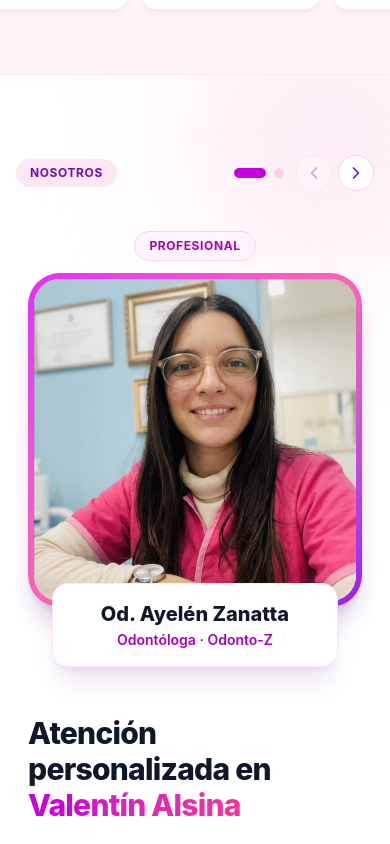
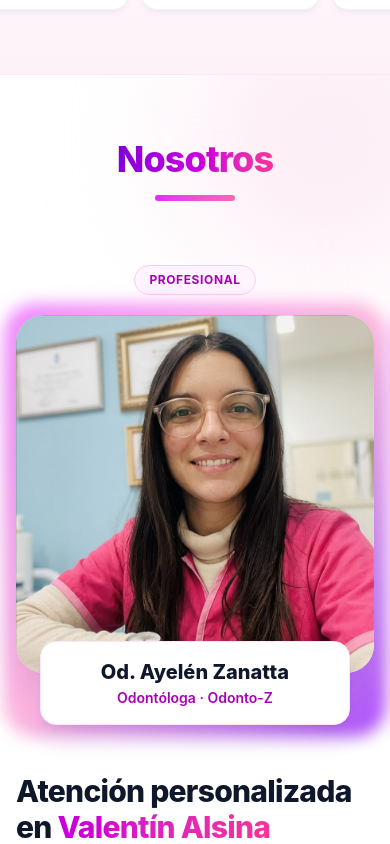
Before and after one commit to LuisLazaro12319/odonto-z, a React (Vite) app: page / in a window 390 px wide. Shown: the part 1338-2182 px from the top of the page. Built offline with nearby package versions, Linux system fonts and the light colour scheme.

Commit message:
Nosotros: titulo centrado y grande, una tarjeta por persona con el mismo diseno y marco con brillo suave sin recortes
Co-Authored-By: Claude Sonnet 5.5 <noreply@anthropic.com>

```diff
--- a/src/components/ProfessionalSection.tsx
+++ b/src/components/ProfessionalSection.tsx
@@ -2,15 +2,12 @@ import React, { useRef, useState } from 'react';
 import { ChevronLeft, ChevronRight, MapPin, Star, UserRound } from 'lucide-react';
 import { CLINIC, TEAM, whatsappUrl } from '../data/clinicData';
 import { WhatsAppIcon } from './BrandIcons';
-
-const SLIDES = ['Profesional', 'Equipo de trabajo'];
 
 const rutaFoto = (foto: string | null) => (foto ? `${import.meta.env.BASE_URL}${foto}` : null);
 
 export const ProfessionalSection: React.FC = () => {
   const pista = useRef<HTMLDivElement>(null);
   const [activo, setActivo] = useState(0);
-  const foto = rutaFoto(CLINIC.photo);
 
   const alScrollear = () => {
     const el = pista.current;
@@ -21,12 +18,12 @@ export const ProfessionalSection: React.FC = () => {
   const irA = (i: number) => {
     const el = pista.current;
     if (!el) return;
-    const destino = Math.max(0, Math.min(SLIDES.length - 1, i));
+    const destino = Math.max(0, Math.min(TEAM.length - 1, i));
     el.scrollTo({ left: destino * el.clientWidth, behavior: 'smooth' });
   };
 
   return (
-    <section id="profesional" className="relative py-20 lg:py-24 bg-white border-b border-pink-100 overflow-hidden">
+    <section id="profesional" className="relative py-16 lg:py-24 bg-white border-b border-pink-100 overflow-hidden">
       <div
         aria-hidden="true"
         className="absolute -top-20 -right-20 w-72 h-72 rounded-full bg-pink-100/70 blur-3xl pointer-events-none"
@@ -37,99 +34,81 @@ export const ProfessionalSection: React.FC = () => {
       />
 
       <div className="relative max-w-7xl mx-auto px-4 sm:px-6 lg:px-8">
-        {/* Encabezado fijo de la sección; los rótulos de cada persona van arriba de su recuadro */}
-        <div className="flex items-center justify-between gap-4 mb-10">
-          <div className="inline-block px-3.5 py-1.5 rounded-full bg-pink-100 text-purple-800 text-xs font-bold uppercase tracking-wider">
+        {/* Título de la sección, centrado y arriba */}
+        <div className="text-center mb-6 lg:mb-8">
+          <h2 className="text-4xl sm:text-5xl lg:text-6xl font-extrabold tracking-tight">
+            <span className="bg-gradient-to-r from-purple-700 via-fuchsia-600 to-pink-500 bg-clip-text text-transparent">
               Nosotros
+            </span>
+          </h2>
+          <div className="mx-auto mt-4 h-1.5 w-20 rounded-full bg-gradient-to-r from-fuchsia-500 to-pink-400" />
         </div>
 
-          <div className="flex items-center gap-3">
-            <div className="flex items-center gap-2" role="tablist" aria-label="Secciones del carrusel">
-              {SLIDES.map((nombre, i) => (
-                <button
-                  key={nombre}
-                  type="button"
-                  role="tab"
-                  aria-selected={activo === i}
-                  aria-label={nombre}
-                  onClick={() => irA(i)}
-                  className={`h-2.5 rounded-full transition-all cursor-pointer ${
-                    activo === i ? 'w-8 bg-fuchsia-600' : 'w-2.5 bg-pink-200 hover:bg-pink-300'
-                  }`}
-                />
-              ))}
-            </div>
-            <div className="flex items-center gap-1.5">
-              <button
-                type="button"
-                onClick={() => irA(activo - 1)}
-                disabled={activo === 0}
-                aria-label="Anterior"
-                className="w-9 h-9 rounded-full border border-pink-200 bg-white text-purple-800 flex items-center justify-center hover:bg-pink-50 disabled:opacity-35 disabled:cursor-default transition-colors cursor-pointer"
-              >
-                <ChevronLeft className="w-5 h-5" />
-              </button>
-              <button
-                type="button"
-                onClick={() => irA(activo + 1)}
-                disabled={activo === SLIDES.length - 1}
-                aria-label="Siguiente"
-                className="w-9 h-9 rounded-full border border-pink-200 bg-white text-purple-800 flex items-center justify-center hover:bg-pink-50 disabled:opacity-35 disabled:cursor-default transition-colors cursor-pointer"
-              >
-                <ChevronRight className="w-5 h-5" />
-              </button>
-            </div>
-          </div>
-        </div>
-
+        {/* Carrusel: una tarjeta por persona, todas con el mismo diseño.
+            Los márgenes negativos + el relleno de cada tarjeta dejan lugar al brillo del marco para que no se corte. */}
         <div
           ref={pista}
           onScroll={alScrollear}
-          className="no-scrollbar flex overflow-x-auto snap-x snap-mandatory scroll-smooth"
+          className="no-scrollbar -mx-4 sm:-mx-6 lg:-mx-8 flex overflow-x-auto snap-x snap-mandatory scroll-smooth"
         >
-          {/* Tarjeta 1: la profesional */}
-          <div className="basis-full w-full min-w-0 grow-0 shrink-0 snap-center px-3 pb-8">
+          {TEAM.map((m, i) => {
+            const foto = rutaFoto(m.photo);
+            const principal = i === 0;
+            const titulo = m.name ?? m.role;
+            return (
+              <div
+                key={m.role}
+                className="basis-full w-full min-w-0 grow-0 shrink-0 snap-center px-4 sm:px-6 lg:px-8 py-10"
+              >
                 <div className="grid grid-cols-1 lg:grid-cols-12 gap-12 items-center">
                   <div className="lg:col-span-5">
                     <div className="max-w-md mx-auto">
-                  <p className="text-center mb-3">
+                      <p className="text-center mb-5">
                         <span className="inline-block px-3.5 py-1.5 rounded-full bg-fuchsia-50 text-fuchsia-700 border border-pink-200 text-xs font-bold uppercase tracking-wider">
-                      Profesional
+                          {m.role}
                         </span>
                       </p>
-                  {/* Marco de color: borde parejo y sin halo difuso, para que nada se recorte */}
-                  <div className="rounded-[2rem] p-1.5 bg-gradient-to-br from-fuchsia-500 via-pink-400 to-purple-600 shadow-xl shadow-purple-900/20">
-                  <div className="relative rounded-[1.6rem] overflow-hidden bg-pink-100 aspect-square">
+
+                      <div className="relative">
+                        <div className="absolute -inset-3 rounded-[2rem] bg-gradient-to-br from-fuchsia-400 via-pink-300 to-purple-600 opacity-80 blur-sm" />
+                        <div className="relative rounded-[1.75rem] overflow-hidden bg-pink-100 shadow-2xl shadow-purple-900/20 aspect-square">
                           {foto ? (
                             <img
                               src={foto}
-                        alt={`${CLINIC.professional}, odontóloga de ${CLINIC.name}`}
+                              alt={`${titulo}, ${m.role.toLowerCase()} de ${CLINIC.name}`}
                               loading="lazy"
                               className="w-full h-full object-cover"
                             />
                           ) : (
-                      <div className="w-full h-full bg-gradient-to-br from-fuchsia-500 via-fuchsia-600 to-pink-500 flex items-center justify-center">
-                        <span className="text-white text-7xl font-extrabold tracking-wide drop-shadow">
-                          {CLINIC.initials}
-                        </span>
+                            <div className="w-full h-full bg-gradient-to-br from-fuchsia-50 to-pink-100 flex flex-col items-center justify-center gap-2 text-fuchsia-400">
+                              <div className="w-24 h-24 rounded-full border-2 border-dashed border-fuchsia-300 flex items-center justify-center">
+                                <UserRound className="w-11 h-11" />
+                              </div>
+                              <span className="text-xs font-semibold">Foto del integrante</span>
                             </div>
                           )}
                         </div>
+                        <div className="relative -mt-8 mx-6 rounded-2xl bg-white shadow-xl shadow-purple-900/10 border border-pink-100 px-5 py-4 text-center">
+                          <h3 className={`text-xl font-extrabold ${m.name ? 'text-slate-900' : 'text-slate-400 italic'}`}>
+                            {m.name ?? 'Nombre y apellido'}
+                          </h3>
+                          <p className="text-sm text-fuchsia-700 font-semibold mt-0.5">
+                            {principal ? `Odontóloga · ${CLINIC.name}` : CLINIC.name}
+                          </p>
                         </div>
-                  <div className="relative -mt-6 mx-6 rounded-2xl bg-white shadow-xl shadow-purple-900/10 border border-pink-100 px-5 py-4 text-center">
-                    <h3 className="text-xl font-extrabold text-slate-900">{CLINIC.professional}</h3>
-                    <p className="text-sm text-fuchsia-700 font-semibold mt-0.5">Odontóloga · {CLINIC.name}</p>
                       </div>
                     </div>
                   </div>
 
                   <div className="lg:col-span-7">
-                <h2 className="text-3xl sm:text-4xl lg:text-5xl font-extrabold text-slate-900 tracking-tight mb-4">
+                    {principal ? (
+                      <>
+                        <h3 className="text-3xl sm:text-4xl lg:text-5xl font-extrabold text-slate-900 tracking-tight mb-4">
                           Atención personalizada en{' '}
                           <span className="bg-gradient-to-r from-fuchsia-600 to-pink-500 bg-clip-text text-transparent">
                             {CLINIC.locality}
                           </span>
-                </h2>
+                        </h3>
                         <p className="text-lg text-slate-600 leading-relaxed mb-7">
                           En {CLINIC.name} te atiende {CLINIC.professional}. Escribile por WhatsApp para contarle qué
                           necesitás y coordinar tu turno.
@@ -154,17 +133,35 @@ export const ProfessionalSection: React.FC = () => {
                             </span>
                           </div>
                         </div>
+                      </>
+                    ) : (
+                      <>
+                        <h3 className="text-3xl sm:text-4xl lg:text-5xl font-extrabold text-slate-900 tracking-tight mb-4">
+                          <span className="bg-gradient-to-r from-fuchsia-600 to-pink-500 bg-clip-text text-transparent">
+                            {m.role}
+                          </span>
+                        </h3>
+                        <p className="text-lg text-slate-600 leading-relaxed mb-8">
+                          {m.bio ?? `Forma parte del equipo de ${CLINIC.name} y te acompaña en cada consulta.`}
+                        </p>
+                      </>
+                    )}
 
                     <div className="flex flex-wrap items-center gap-3">
                       <a
-                    href={whatsappUrl(`Hola ${CLINIC.professional}! Quisiera pedir un turno.`)}
+                        href={whatsappUrl(
+                          principal
+                            ? `Hola ${CLINIC.professional}! Quisiera pedir un turno.`
+                            : `Hola! Quisiera pedir un turno en ${CLINIC.name}.`
+                        )}
                         target="_blank"
                         rel="noopener noreferrer"
                         className="inline-flex items-center gap-2.5 px-7 py-3.5 text-base font-bold text-white bg-[#16c55e] hover:bg-[#12a84f] rounded-xl shadow-lg shadow-emerald-500/25 transition-all hover:-translate-y-0.5"
                       >
                         <WhatsAppIcon className="w-5 h-5" />
-                    <span>Escribirle por WhatsApp</span>
+                        <span>{principal ? 'Escribirle por WhatsApp' : 'Escribinos por WhatsApp'}</span>
                       </a>
+                      {principal && TEAM.length > 1 && (
                         <button
                           type="button"
                           onClick={() => irA(1)}
@@ -173,65 +170,53 @@ export const ProfessionalSection: React.FC = () => {
                           <span>Conocé al equipo</span>
                           <ChevronRight className="w-4 h-4" />
                         </button>
-                </div>
-              </div>
-            </div>
-          </div>
-
-          {/* Tarjeta 2: el equipo de trabajo */}
-          <div className="basis-full w-full min-w-0 grow-0 shrink-0 snap-center px-3 pb-8">
-            <div className="max-w-3xl mb-10">
-              <h2 className="text-3xl sm:text-4xl lg:text-5xl font-extrabold text-slate-900 tracking-tight mb-4">
-                Equipo de{' '}
-                <span className="bg-gradient-to-r from-fuchsia-600 to-pink-500 bg-clip-text text-transparent">
-                  trabajo
-                </span>
-              </h2>
-              <p className="text-lg text-slate-600 leading-relaxed">
-                Las personas que te reciben y te acompañan en cada consulta en {CLINIC.name}.
-              </p>
-            </div>
-
-            <div className="grid grid-cols-1 sm:grid-cols-2 lg:grid-cols-3 gap-6">
-              {TEAM.map((m) => {
-                const fotoMiembro = rutaFoto(m.photo);
-                return (
-                  <div key={m.role}>
-                    <p className="text-center mb-3">
-                      <span className="inline-block px-3.5 py-1.5 rounded-full bg-fuchsia-50 text-fuchsia-700 border border-pink-200 text-xs font-bold uppercase tracking-wider">
-                        {m.role}
-                      </span>
-                    </p>
-                  <div className="bg-white rounded-3xl border border-pink-100 shadow-lg shadow-purple-900/5 overflow-hidden">
-                    <div className="aspect-[4/3] bg-gradient-to-br from-fuchsia-50 to-pink-100 flex items-center justify-center">
-                      {fotoMiembro ? (
-                        <img
-                          src={fotoMiembro}
-                          alt={`${m.name ?? m.role}, ${m.role.toLowerCase()} de ${CLINIC.name}`}
-                          loading="lazy"
-                          className="w-full h-full object-cover"
-                        />
-                      ) : (
-                        <div className="flex flex-col items-center gap-2 text-fuchsia-400">
-                          <div className="w-20 h-20 rounded-full border-2 border-dashed border-fuchsia-300 flex items-center justify-center">
-                            <UserRound className="w-9 h-9" />
-                          </div>
-                          <span className="text-xs font-semibold">Foto del integrante</span>
-                        </div>
                       )}
                     </div>
-                    <div className="px-5 py-4 text-center">
-                      <p className={`text-base font-bold ${m.name ? 'text-slate-900' : 'text-slate-400 italic'}`}>
-                        {m.name ?? 'Nombre y apellido'}
-                      </p>
                   </div>
                 </div>
               </div>
             );
           })}
         </div>
+
+        {/* Controles del carrusel, centrados debajo */}
+        {TEAM.length > 1 && (
+          <div className="flex items-center justify-center gap-4 mt-2">
+            <button
+              type="button"
+              onClick={() => irA(activo - 1)}
+              disabled={activo === 0}
+              aria-label="Anterior"
+              className="w-10 h-10 rounded-full border border-pink-200 bg-white text-purple-800 flex items-center justify-center hover:bg-pink-50 disabled:opacity-35 disabled:cursor-default transition-colors cursor-pointer"
+            >
+              <ChevronLeft className="w-5 h-5" />
+            </button>
+            <div className="flex items-center gap-2" role="tablist" aria-label="Integrantes del equipo">
+              {TEAM.map((m, i) => (
+                <button
+                  key={m.role}
+                  type="button"
+                  role="tab"
+                  aria-selected={activo === i}
+                  aria-label={m.name ?? m.role}
+                  onClick={() => irA(i)}
+                  className={`h-2.5 rounded-full transition-all cursor-pointer ${
+                    activo === i ? 'w-8 bg-fuchsia-600' : 'w-2.5 bg-pink-200 hover:bg-pink-300'
+                  }`}
+                />
+              ))}
             </div>
+            <button
+              type="button"
+              onClick={() => irA(activo + 1)}
+              disabled={activo === TEAM.length - 1}
+              aria-label="Siguiente"
+              className="w-10 h-10 rounded-full border border-pink-200 bg-white text-purple-800 flex items-center justify-center hover:bg-pink-50 disabled:opacity-35 disabled:cursor-default transition-colors cursor-pointer"
+            >
+              <ChevronRight className="w-5 h-5" />
+            </button>
           </div>
+        )}
       </div>
     </section>
   );
--- a/src/data/clinicData.ts
+++ b/src/data/clinicData.ts
@@ -46,6 +46,8 @@ export interface TeamMember {
   /** Nombre y foto: quedan en null hasta que el consultorio los envíe. */
   name: string | null;
   photo: string | null;
+  /** Texto breve opcional de la persona; si falta se usa uno neutro. */
+  bio?: string;
 }
 
 // Equipo de trabajo del consultorio. Completar nombre y foto de cada integrante.
```
Lines whose indentation alone changed are shown as unchanged.
